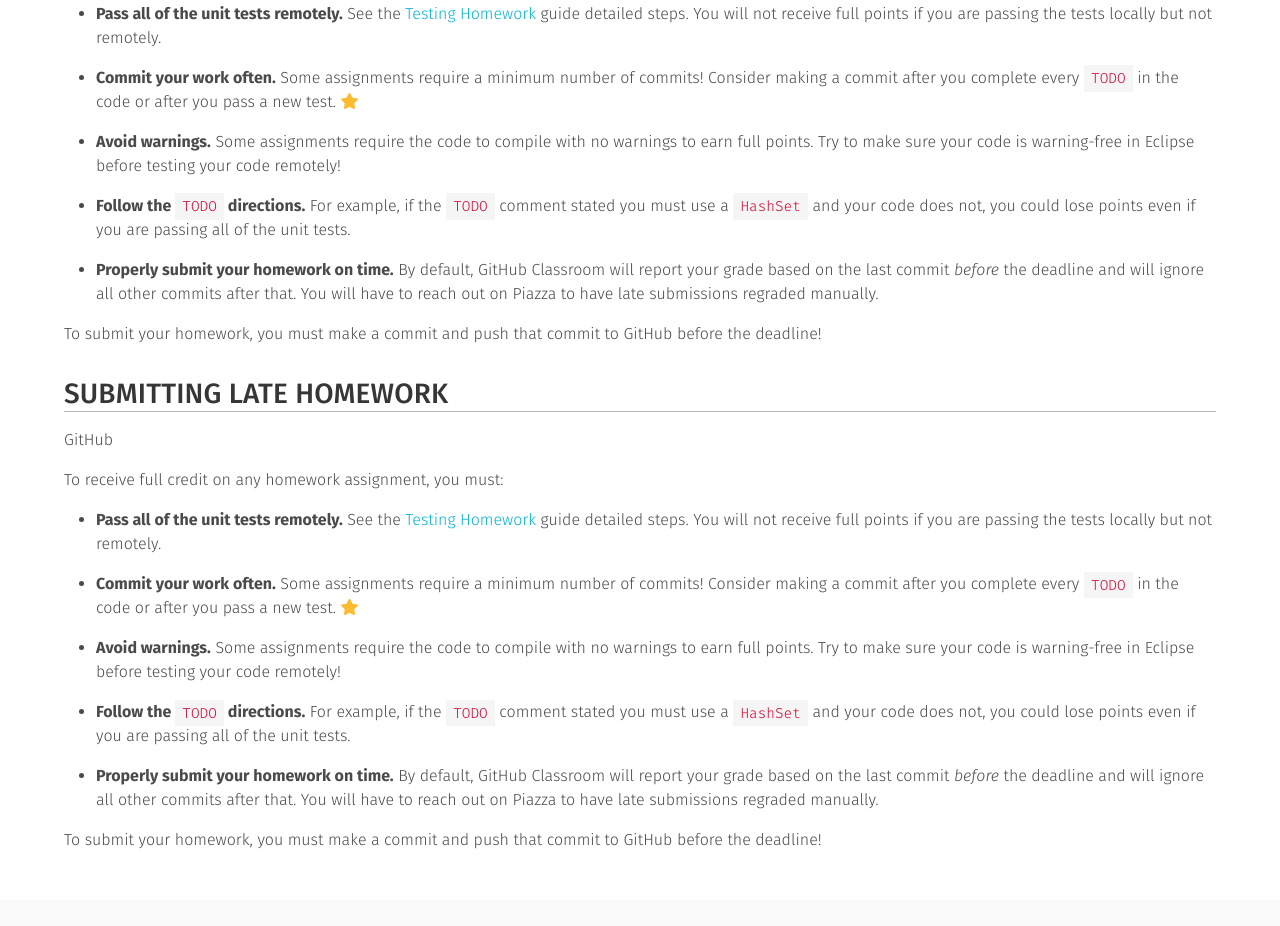
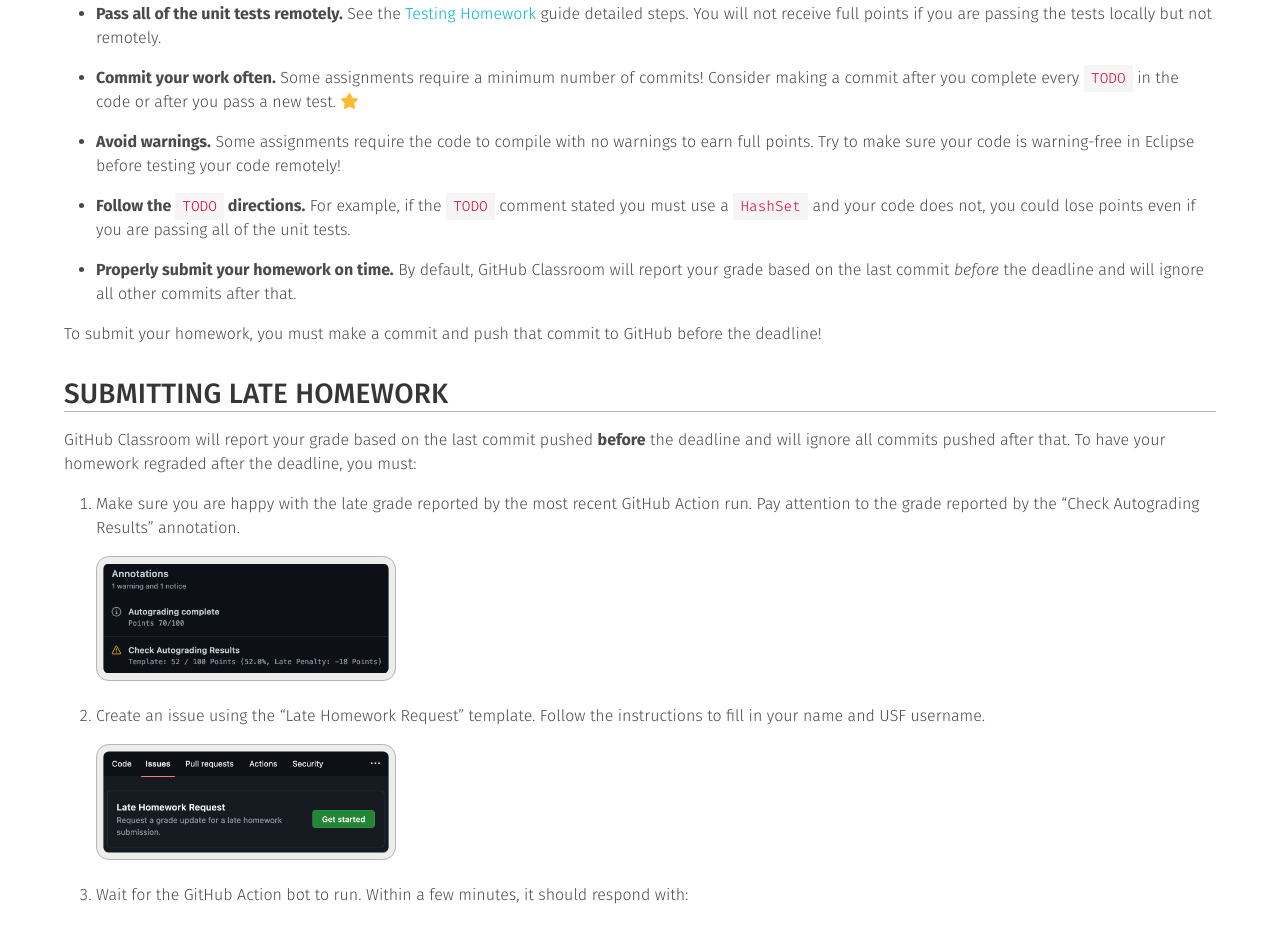
Before and after one commit to usf-cs272-fall2022/usf-cs272-fall2022.github.io, a Jekyll site: the page built from _homework/complete-homework.md, in a window 1280 px wide and 1400 px high, scrolled down 1167 px. Shown: the top 926 px of the window. Built offline with Jekyll 4.4.1, drawn with Linux system fonts in a browser that asks for light colours; comment, search, counter and statistics services are not loaded; some of the changed text lies outside the part shown; grey boxes are pictures that could not be loaded.

Commit message:
Updating homework grading

```diff
--- a/_homework/complete-homework.md
+++ b/_homework/complete-homework.md
@@ -3,6 +3,8 @@
 navbar: Guides
 title: Completing Homework
 key: 2
+
+example_issue: 'https://github.com/usf-cs272-fall2022/homework-ArgumentParser-template/issues/1'
 ---
 
 This guides discusses how to work on your homework and submit it for grading.
@@ -32,7 +34,7 @@
 
 Post on [Piazza]({{ site.data.info.links.forums.link }}) if you have any questions regarding what must be done for a homework assignment or a question about your homework grade.
 
-## Receiving Homework Credit
+## Submitting On-Time Homework
 {: .page-header }
 
 To receive full credit on any homework assignment, you must:
@@ -45,25 +47,33 @@
 
   - **Follow the `TODO` directions.** For example, if the `TODO` comment stated you must use a `HashSet` and your code does not, you could lose points even if you are passing all of the unit tests.
 
-  - **Properly submit your homework on time.** By default, GitHub Classroom will report your grade based on the last commit *before* the deadline and will ignore all other commits after that. You will have to reach out on Piazza to have late submissions regraded manually.
+  - **Properly submit your homework on time.** By default, GitHub Classroom will report your grade based on the last commit *before* the deadline and will ignore all other commits after that.
 
 To submit your homework, you must make a commit and push that commit to GitHub before the deadline!
 
 ## Submitting Late Homework
 {: .page-header }
 
-GitHub
+GitHub Classroom will report your grade based on the last commit pushed **before** the deadline and will ignore all commits pushed after that. To have your homework regraded after the deadline, you must:
 
-To receive full credit on any homework assignment, you must:
+  1. Make sure you are happy with the late grade reported by the most recent GitHub Action run. Pay attention to the grade reported by the "Check Autograding Results" annotation.
 
-  - **Pass all of the unit tests remotely.** See the [Testing Homework](/guides/homework/test-homework.html) guide detailed steps. You will not receive full points if you are passing the tests locally but not remotely.
+      ![Screenshot]({{ "/images/homework/annotation-late.png" | relative_url }}){: .is-300 }
 
-  - **Commit your work often.** Some assignments require a minimum number of commits! Consider making a commit after you complete every `TODO` in the code or after you pass a new test. <i class="fas fa-star has-text-warning"></i>
+  2. Create an issue using the "Late Homework Request" template. Follow the instructions to fill in your name and USF username.
 
-  - **Avoid warnings.** Some assignments require the code to compile with no warnings to earn full points. Try to make sure your code is warning-free in Eclipse before testing your code remotely!
+      ![Screenshot]({{ "/images/homework/late-issue-template.png" | relative_url }}){: .is-300 }
 
-  - **Follow the `TODO` directions.** For example, if the `TODO` comment stated you must use a `HashSet` and your code does not, you could lose points even if you are passing all of the unit tests.
+  3. Wait for the GitHub Action bot to run. Within a few minutes, it should respond with:
 
-  - **Properly submit your homework on time.** By default, GitHub Classroom will report your grade based on the last commit *before* the deadline and will ignore all other commits after that. You will have to reach out on Piazza to have late submissions regraded manually.
+      - If there are problems with your request, the bot will report the problems and close the issue. You must fix those problems and then re-open the issue to trigger it to run again.
 
-To submit your homework, you must make a commit and push that commit to GitHub before the deadline!
+          ![Screenshot]({{ "/images/homework/late-issue-error.png" | relative_url }}){: .is-400 }
+
+      - If there are no problems with your request, the bot will respond with the grade that should be entered into Canvas and assign the issue to the teacher assistants to process. Once they have entered your grade, they will close the issue.
+
+          ![Screenshot]({{ "/images/homework/late-issue-success.png" | relative_url }}){: .is-400 }
+
+      If you are uncertain what to do or your issue has been open for over 2 business days without any activity, reach out on [Piazza]({{ site.data.info.links.forums.link }}) for help.
+
+See [this example issue]({{ page.example_issue }}) for what the request should look like when it runs properly.
```
Also changed, not shown: images/homework/annotation-late.png (added), images/homework/late-issue-error.png (added), images/homework/late-issue-success.png (added), images/homework/late-issue-template.png (added).
